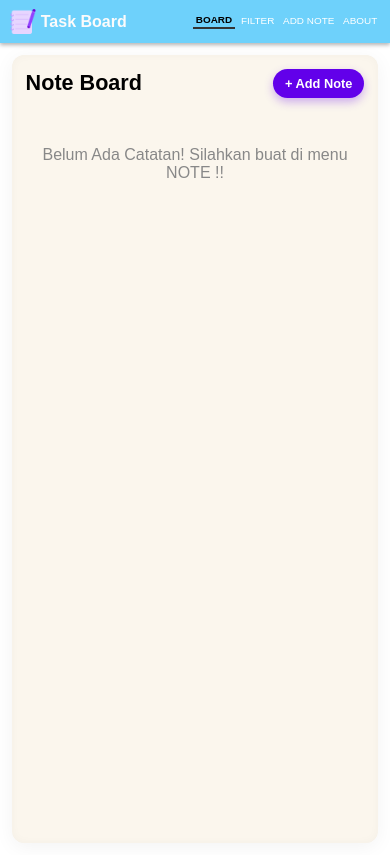
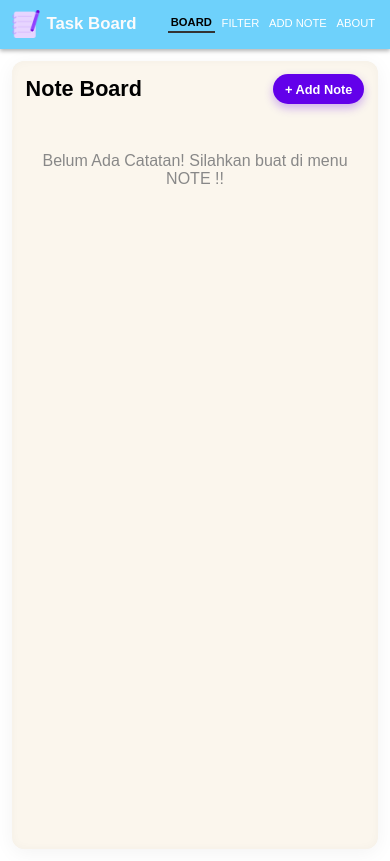
Before and after one commit to AnkuAkuno/Note-Board-App, a React (Vite) app: page / in a window 390 px wide. Built offline with nearby package versions, Linux system fonts and the light colour scheme.

Commit message:
minor changes in index.css

```diff
--- a/src/index.css
+++ b/src/index.css
@@ -488,13 +488,13 @@ body {
 @media (max-width: 600px) {
   .navbar {
     gap: 0.5rem;
-    padding: 0.55rem 0.65rem;
+    padding: 0.65rem 0.75rem;
   }
 
   .navbar-logo {
     flex-shrink: 0;
-    gap: 0.3rem;
-    font-size: 1rem;
+    gap: 0.4rem;
+    font-size: 1.05rem;
   }
 
   .navbar-logo h2 {
@@ -503,7 +503,7 @@ body {
   }
 
   .navbar-logo-image {
-    width: 1.6rem;
+    width: 1.75rem;
   }
 
   .navbar-menu {
@@ -514,8 +514,8 @@ body {
 
   .nav-btn {
     flex-shrink: 0;
-    padding: 0 0.15rem 0.15rem;
-    font-size: 0.62rem;
+    padding: 0 0.18rem 0.18rem;
+    font-size: 0.7rem;
     white-space: nowrap;
   }
 
@@ -628,11 +628,11 @@ body {
   }
 
   .navbar-logo {
-    font-size: 0.9rem;
+    font-size: 1rem;
   }
 
   .navbar-logo-image {
-    width: 1.4rem;
+    width: 1.5rem;
   }
 
   .navbar-menu {
@@ -640,8 +640,8 @@ body {
   }
 
   .nav-btn {
-    padding-right: 0.1rem;
-    padding-left: 0.1rem;
-    font-size: 0.58rem;
+    padding-right: 0.12rem;
+    padding-left: 0.12rem;
+    font-size: 0.64rem;
   }
 }
```
